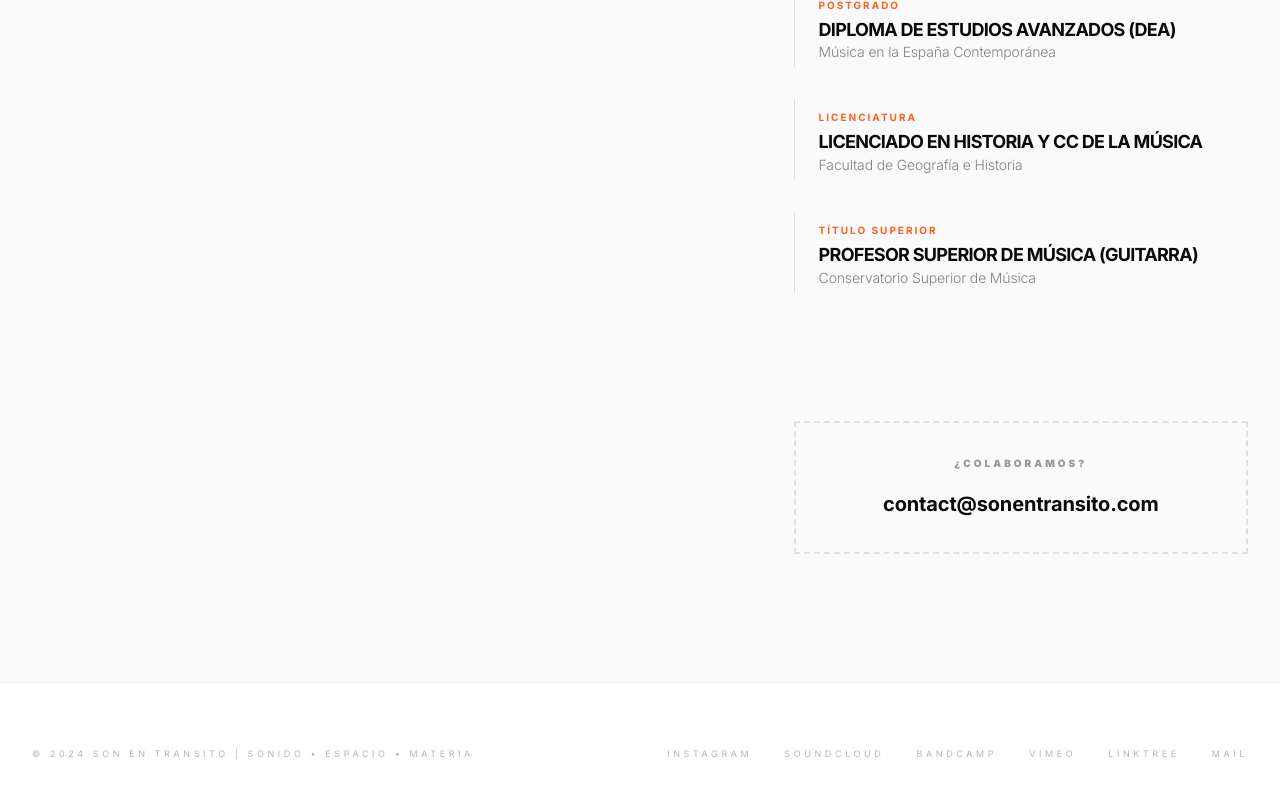
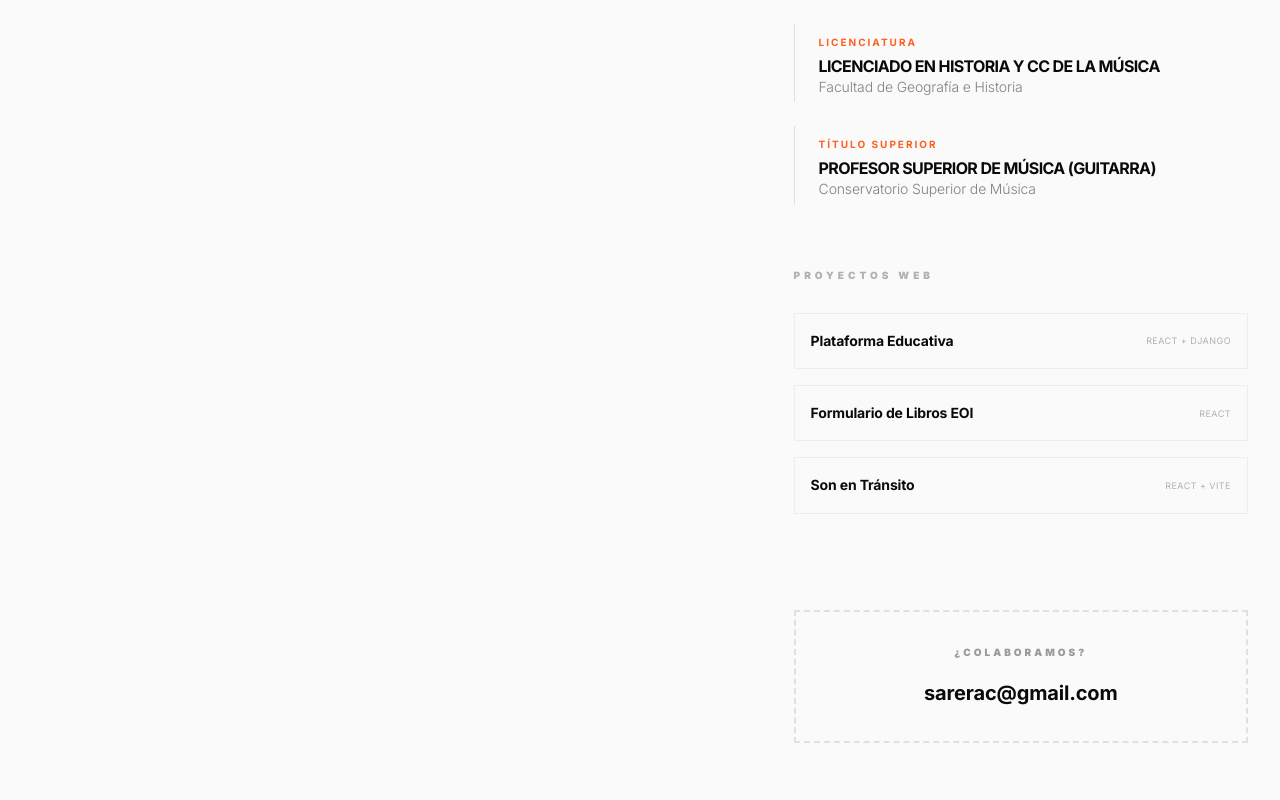
Before and after one commit to twistin/sonentransito, a React (Vite) app: page /about in a window 1280 px wide. Shown: the part 980-1780 px from the top of the page. Built offline with nearby package versions, Linux system fonts and the light colour scheme; no server answers.

Commit message:
feat: actualizar About con CV personal, proyectos y correo real

```diff
--- a/views/About.tsx
+++ b/views/About.tsx
@@ -1,6 +1,12 @@
 import React, { useState } from 'react';
 import { PROFILE_DATA } from '../constants';
 import { generateManifesto } from '../services/geminiService';
+
+const projects = [
+  { name: 'Plataforma Educativa', url: 'https://cmus-rsp.netlify.app', tech: 'React + Django' },
+  { name: 'Formulario de Libros EOI', url: 'https://formulario-libros-eoi.netlify.app', tech: 'React' },
+  { name: 'Son en Tránsito', url: 'https://sdcarreras.netlify.app', tech: 'React + Vite' },
+];
 
 const About: React.FC = () => {
   const [manifesto, setManifesto] = useState<string>('');
@@ -21,10 +27,16 @@ const About: React.FC = () => {
         <section>
           <header className="mb-12">
             <span className="text-neonPink text-[10px] font-black tracking-[0.5em] uppercase block mb-4">Ethos & Perfil</span>
-            <h1 className="text-5xl md:text-7xl lg:text-8xl font-extralight tracking-tighter uppercase mb-8 text-contentDark dark:text-white leading-[1.1]">
+            <h1 className="text-5xl md:text-7xl lg:text-8xl font-extralight tracking-tighter uppercase mb-4 text-contentDark dark:text-white leading-[1.1]">
               Silvino <br />
               Díaz <span className="text-neonYellow font-light">Carreras</span>
             </h1>
+            <p className="text-sm text-contentDark/50 dark:text-white/50 font-medium tracking-wide">
+              {PROFILE_DATA.role}
+            </p>
+            <p className="text-[11px] text-contentDark/40 dark:text-white/40 mt-2">
+              📍 Ponteareas, Pontevedra
+            </p>
           </header>
 
           <div className="space-y-12">
@@ -54,10 +66,10 @@ const About: React.FC = () => {
         </section>
 
         {/* Focus & Background Section */}
-        <section className="space-y-20">
+        <section className="space-y-16">
           <div>
             <h2 className="text-[10px] font-black tracking-[0.4em] text-contentDark/30 dark:text-white/30 uppercase mb-8">Áreas de Enfoque</h2>
-            <ul className="space-y-6">
+            <ul className="space-y-5">
               {PROFILE_DATA.focus.map((item, idx) => (
                 <li key={idx} className="flex items-start gap-4 group">
                   <span className="text-neonYellow font-bold text-xl leading-none">/</span>
@@ -69,25 +81,46 @@ const About: React.FC = () => {
 
           <div>
             <h2 className="text-[10px] font-black tracking-[0.4em] text-contentDark/30 dark:text-white/30 uppercase mb-8">Trayectoria</h2>
-            <div className="space-y-8">
+            <div className="space-y-6">
               {PROFILE_DATA.education.map((edu, idx) => (
                 <div key={idx} className="border-l border-black/10 dark:border-white/10 pl-6 py-1">
                   <span className="text-[10px] font-bold text-neonOrange tracking-[0.2em] uppercase">{edu.year}</span>
-                  <h3 className="text-lg font-bold uppercase mt-1 leading-tight">{edu.degree}</h3>
+                  <h3 className="text-base font-bold uppercase mt-1 leading-tight">{edu.degree}</h3>
                   <p className="text-sm text-contentDark/50 dark:text-white/40 font-light">{edu.institution}</p>
                 </div>
               ))}
             </div>
           </div>
 
-          <div className="pt-12">
+          {/* Projects */}
+          <div>
+            <h2 className="text-[10px] font-black tracking-[0.4em] text-contentDark/30 dark:text-white/30 uppercase mb-8">Proyectos Web</h2>
+            <div className="space-y-4">
+              {projects.map((project) => (
+                <a
+                  key={project.name}
+                  href={project.url}
+                  target="_blank"
+                  rel="noopener noreferrer"
+                  className="block p-4 border border-black/5 dark:border-white/5 hover:border-neonGreen transition-all group"
+                >
+                  <div className="flex justify-between items-center">
+                    <span className="font-bold text-sm group-hover:text-neonGreen transition-colors">{project.name}</span>
+                    <span className="text-[9px] text-contentDark/30 dark:text-white/30 uppercase tracking-wider">{project.tech}</span>
+                  </div>
+                </a>
+              ))}
+            </div>
+          </div>
+
+          <div className="pt-8">
             <div className="p-8 border-2 border-dashed border-black/10 dark:border-white/10 text-center group hover:border-neonYellow transition-colors">
               <p className="text-[10px] font-black tracking-[0.3em] text-contentDark/40 dark:text-white/40 uppercase mb-4">¿Colaboramos?</p>
               <a
-                href="mailto:contact@sonentransito.com"
+                href="mailto:sarerac@gmail.com"
                 className="text-xl font-bold border-b-2 border-transparent hover:border-neonYellow transition-all"
               >
-                contact@sonentransito.com
+                sarerac@gmail.com
               </a>
             </div>
           </div>
```
